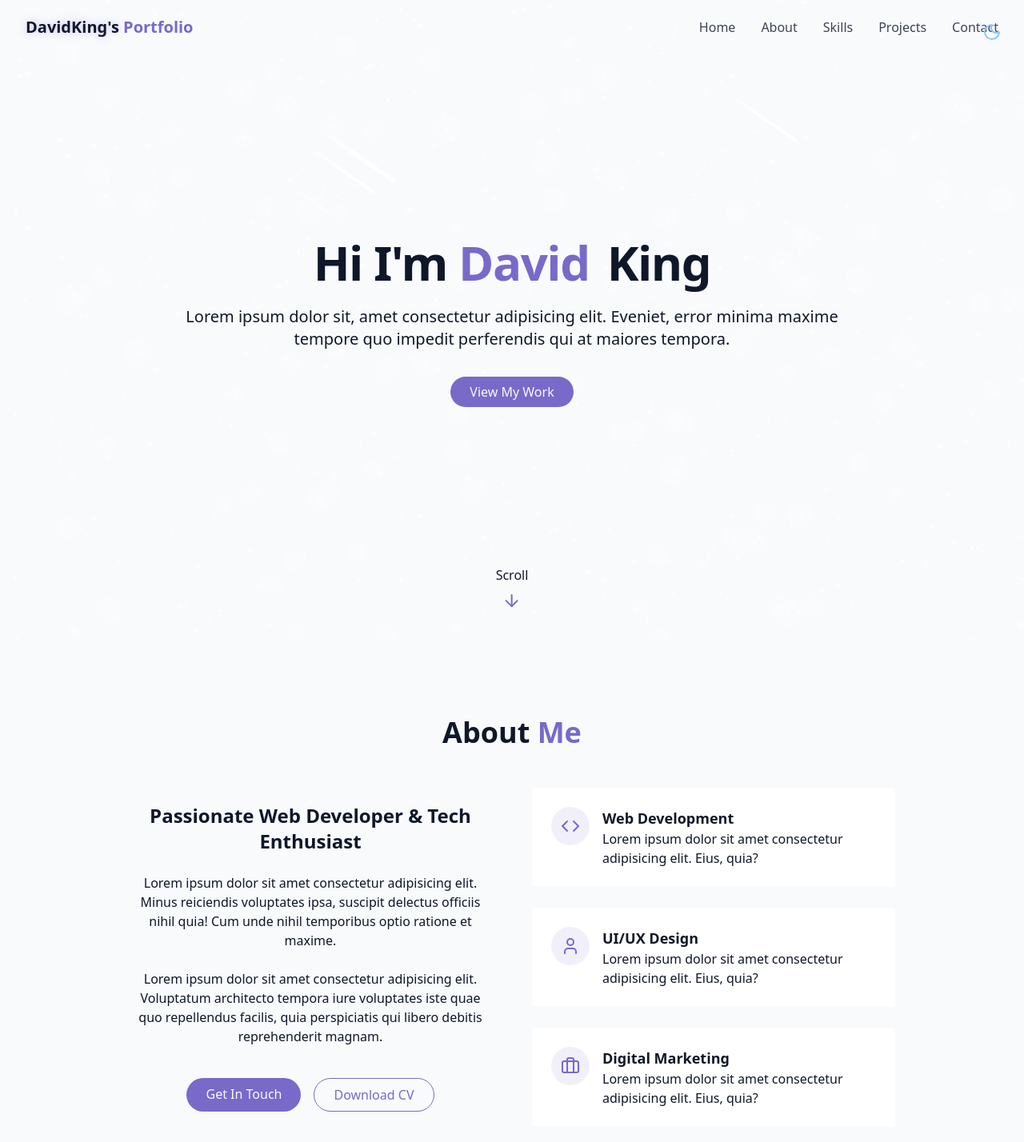
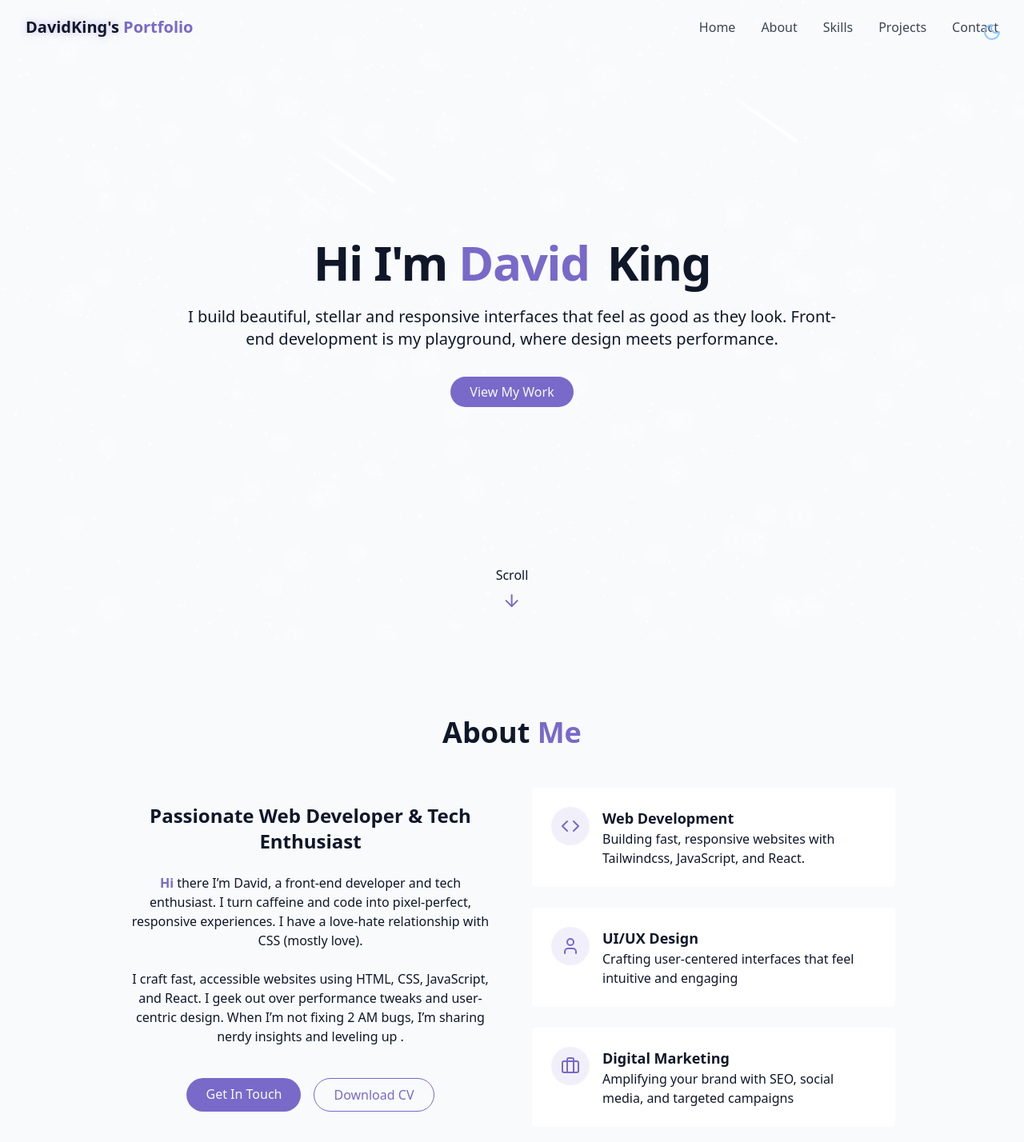
Before and after one commit to Dhayviid/My-new-portfolio-website, a React (Vite) app: page / in a window 1280 px wide. Shown: the top 1428 px of the page at 80% size. Built offline with nearby package versions, Linux system fonts and the light colour scheme.

Commit message:
Added better text for the about us section and made the link to my cv private for public view

```diff
--- a/src/components/AboutSection.jsx
+++ b/src/components/AboutSection.jsx
@@ -12,15 +12,16 @@ export const AboutSection = () => {
               Passionate Web Developer & Tech Enthusiast
             </h3>
             <p className="text-muted-foreground">
-              Lorem ipsum dolor sit amet consectetur adipisicing elit. Minus
-              reiciendis voluptates ipsa, suscipit delectus officiis nihil quia!
-              Cum unde nihil temporibus optio ratione et maxime.
+              <span className="text-primary font-semibold">Hi</span> there I’m
+              David, a front-end developer and tech enthusiast. I turn caffeine
+              and code into pixel-perfect, responsive experiences. I have a
+              love-hate relationship with CSS (mostly love).
             </p>
             <p className="text-muted-foreground">
-              Lorem ipsum dolor sit amet consectetur adipisicing elit.
-              Voluptatum architecto tempora iure voluptates iste quae quo
-              repellendus facilis, quia perspiciatis qui libero debitis
-              reprehenderit magnam.
+              I craft fast, accessible websites using HTML, CSS, JavaScript, and
+              React. I geek out over performance tweaks and user-centric design.
+              When I’m not fixing 2 AM bugs, I’m sharing nerdy insights and
+              leveling up .
             </p>
 
             <div className="flex flex-col sm:flex-row gap-4 pt-4 justify-center">
@@ -29,7 +30,7 @@ export const AboutSection = () => {
               </a>
 
               <a
-                href="https://www.canva.com/design/DAGkEvAifQs/gPL4KlqyLrGK_JNfzD1UnQ/edit?utm_content=DAGkEvAifQs&utm_campaign=designshare&utm_medium=link2&utm_source=sharebutton"
+                href="https://www.canva.com/design/DAGkEvAifQs/e6sww_S5f1VntPnJZn2yKQ/view?utm_content=DAGkEvAifQs&utm_campaign=designshare&utm_medium=link2&utm_source=uniquelinks&utlId=hf47ebbf4ab"
                 className="px-6 py-2 rounded-full border border-primary text-primary hover:bg-primary/10 transition-colors duration-300"
                 target="_blank"
               >
@@ -46,8 +47,8 @@ export const AboutSection = () => {
                 <div className="text-left">
                   <h4 className="font-semibold text-lg">Web Development</h4>
                   <p className="text-muted-foreground">
-                    Lorem ipsum dolor sit amet consectetur adipisicing elit.
-                    Eius, quia?
+                    Building fast, responsive websites with Tailwindcss,
+                    JavaScript, and React.
                   </p>
                 </div>
               </div>
@@ -60,8 +61,8 @@ export const AboutSection = () => {
                 <div className="text-left">
                   <h4 className="font-semibold text-lg">UI/UX Design</h4>
                   <p className="text-muted-foreground">
-                    Lorem ipsum dolor sit amet consectetur adipisicing elit.
-                    Eius, quia?
+                    Crafting user-centered interfaces that feel intuitive and
+                    engaging
                   </p>
                 </div>
               </div>
@@ -74,8 +75,8 @@ export const AboutSection = () => {
                 <div className="text-left">
                   <h4 className="font-semibold text-lg">Digital Marketing</h4>
                   <p className="text-muted-foreground">
-                    Lorem ipsum dolor sit amet consectetur adipisicing elit.
-                    Eius, quia?
+                    Amplifying your brand with SEO, social media, and targeted
+                    campaigns
                   </p>
                 </div>
               </div>
--- a/src/components/Footer.jsx
+++ b/src/components/Footer.jsx
@@ -10,7 +10,7 @@ export const Footer = () => {
         href="#hero"
         className="p-2 rounded-full bg-primary/10 hover:bg-primary/20 text-primary transition-colors"
       >
-        <ArrowUp />
+        <ArrowUp size={20} />
       </a>
     </footer>
   );
--- a/src/components/HeroSection.jsx
+++ b/src/components/HeroSection.jsx
@@ -19,9 +19,9 @@ export const HeroSection = () => {
             </span>
           </h1>
           <p className="text-lg md:text-xl text-muted-foreground max-2-2xl mx-auto opacity-0 animate-fade-in-delay-3 ">
-            Lorem ipsum dolor sit, amet consectetur adipisicing elit. Eveniet,
-            error minima maxime tempore quo impedit perferendis qui at maiores
-            tempora.
+            I build beautiful, stellar and responsive interfaces that feel as
+            good as they look. Front-end development is my playground, where
+            design meets performance.
           </p>
 
           <div className="pt-4 opacity-0 animate-fade-in-delay-4">
```
